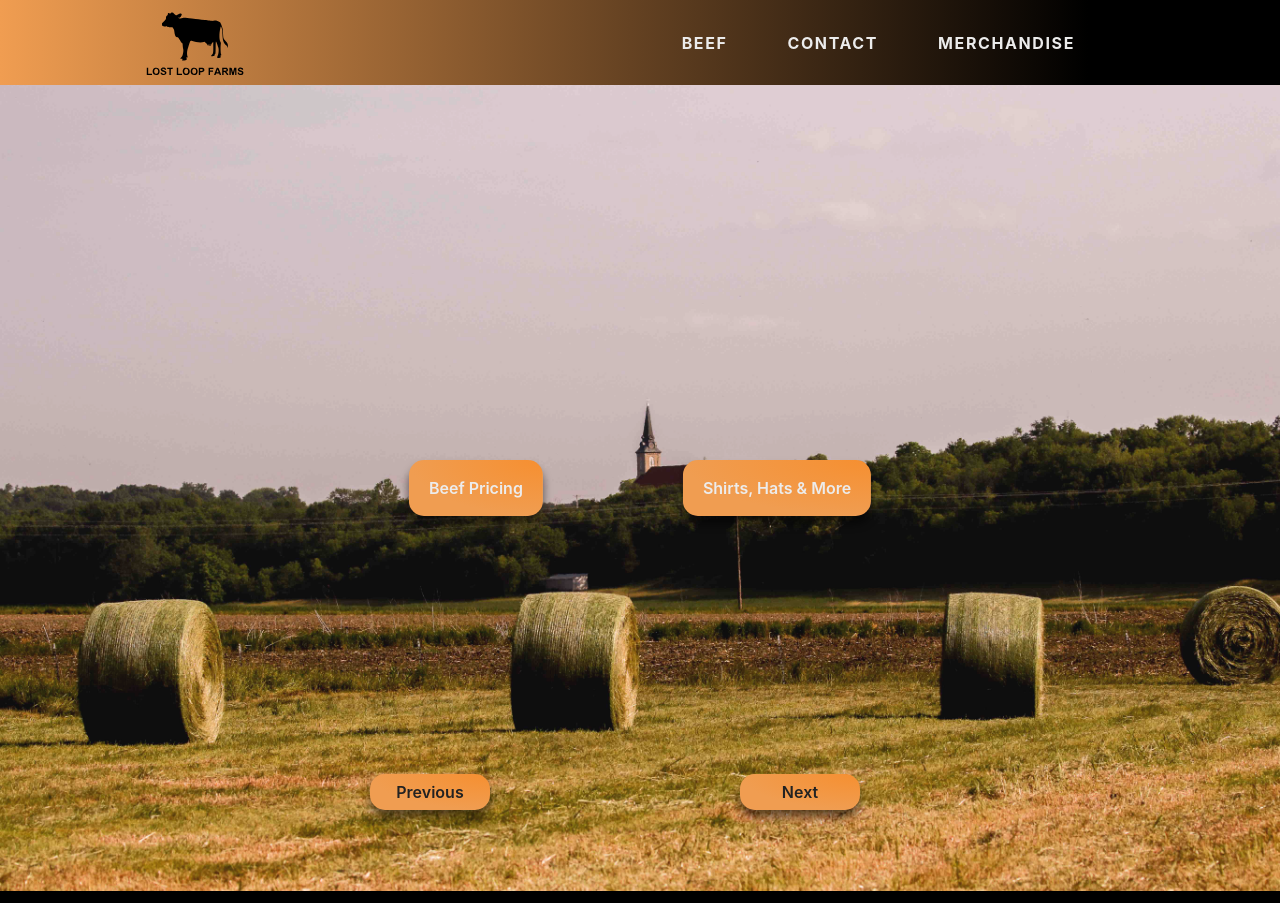
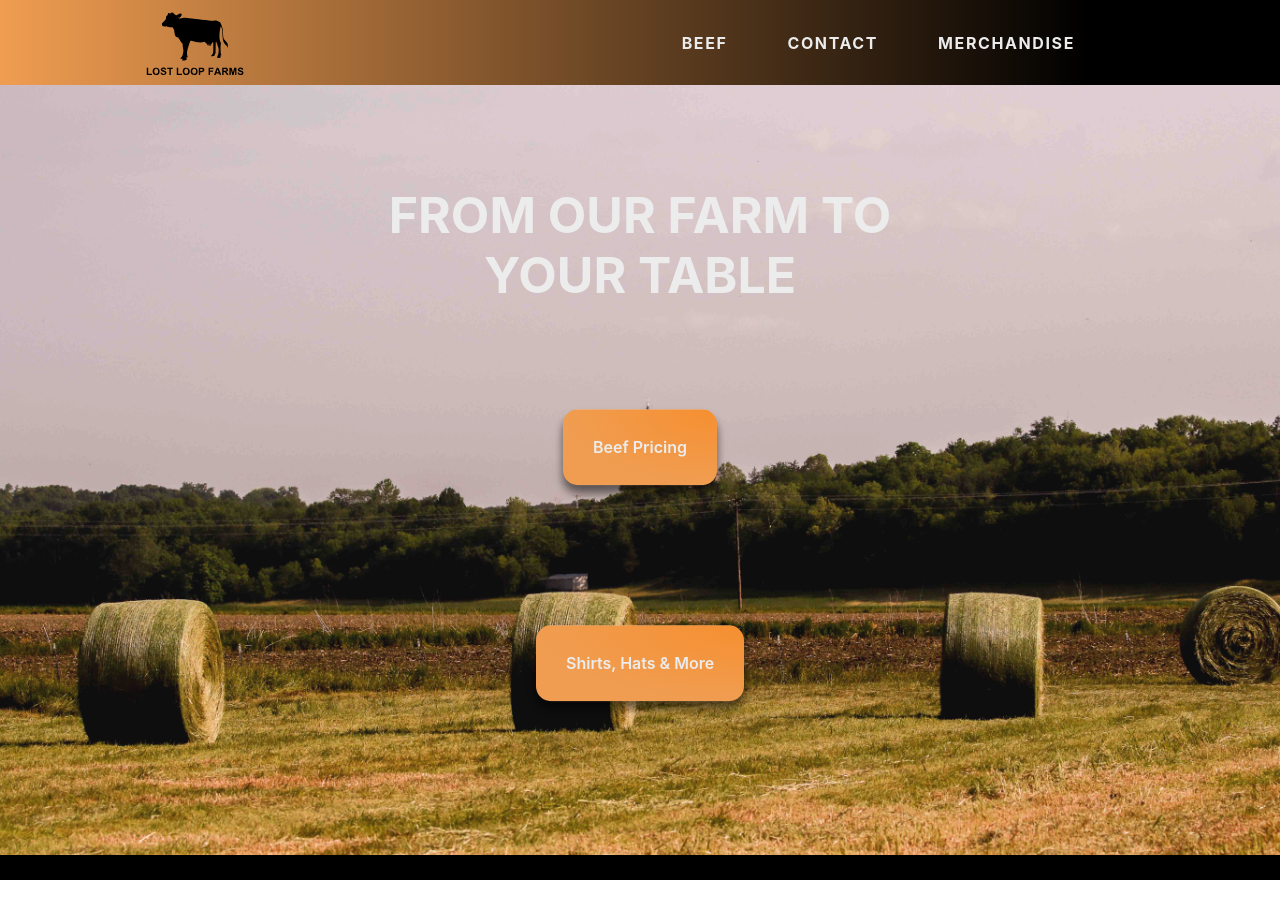
Before and after one commit to SolInvictusx/Lost-Loop, a React (Create React App) app: page / in a window 1280 px wide. Shown: the top 903 px of the page. Built offline with nearby package versions, Linux system fonts and the light colour scheme.

Commit message:
Update home page

```diff
--- a/src/LandingPage/Carousel.js
+++ b/src/LandingPage/Carousel.js
@@ -57,7 +57,7 @@ const Carousel = ({ children }) => {
             if (!paused) {
                 updateIndex(activeIndex + 1);
             }
-        }, 4000);
+        }, 4500);
 
 
         return () => {
@@ -79,34 +79,6 @@ const Carousel = ({ children }) => {
                     return React.cloneElement(child, { width: '100%' });
                 })}
             </div>
-            <div className='indicators'>
-                <button className='prev'
-                    onClick={() => {
-                        updateIndex(activeIndex - 1);
-                    }}
-                >
-                    Previous
-                </button>
-                {React.Children.map(children, (child, index) => {
-                    // return (
-                    //     <button
-                    //         className={`${index === activeIndex ? 'active' : ''}`}
-                    //         onClick={() => {
-                    //             updateIndex(index);
-                    //         }}
-                    //     >
-                    //         {index + 1}
-                    //     </button>
-                    // );
-                })}
-                <button className='next'
-                    onClick={() => {
-                        updateIndex(activeIndex + 1);
-                    }}
-                >
-                    Next
-                </button>
-            </div>
         </div>
     );
 };
--- a/src/LandingPage/LinkDisplay.js
+++ b/src/LandingPage/LinkDisplay.js
@@ -4,6 +4,11 @@ const BeefLink = () => {
     return (
         <div className="display-container">
             <div className="display-box">
+                <p>
+                    <h1 className="table-talk">
+                        From our farm to your table
+                    </h1>
+                </p>
                 <button className="link-btn">
                     <Link to='/beef'>
                         Beef Pricing
--- a/src/css/styles.css
+++ b/src/css/styles.css
@@ -111,36 +111,6 @@ ul {
     justify-content: center;
 }
 
-.indicators>button {
-    transform: translate(-125%, -225%);
-    appearance: none;
-    background-image: radial-gradient(100% 100% at 100% 0, #f68f30 0, #f09d51 100%);
-    box-shadow: rgba(0, 0, 0, 0.4) 0 8px 8px, rgba(0, 0, 0, 0.3) 0 7px 13px -3px, rgba(0, 0, 0, 0.5) 0 0px 0 inset;
-    user-select: none;
-    -webkit-user-select: none;
-    touch-action: manipulation;
-    white-space: nowrap;
-    will-change: box-shadow, transform;
-    box-sizing: border-box;
-    align-items: center;
-    line-height: 1;
-    z-index: 1;
-    cursor: pointer;
-    color: var(--mainBlack);
-    border: none;
-    border-radius: 15px;
-    padding: 10px;
-    min-height: 25px;
-    min-width: 120px;
-    font-size: 16px;
-    margin-left: 250px;
-    font-family: -apple-system, BlinkMacSystemFont, 'Segoe UI', 'Roboto', 'Oxygen',
-        'Ubuntu', 'Cantarell', 'Fira Sans', 'Droid Sans', 'Helvetica Neue',
-        sans-serif;
-    ;
-    font-weight: 600;
-}
-
 .indicators>button.active {
     background-color: var(--primaryColor);
     color: #fff;
@@ -166,7 +136,7 @@ ul {
     top: 50%;
     left: 50%;
     transform: translate(-50%, -50%);
-    z-index: 2;
+    text-align: center;
 }
 
 .link-btn {
@@ -186,7 +156,7 @@ ul {
     color: var(--mainBlack);
     border: none;
     border-radius: 15px;
-    padding: 20px;
+    padding: 30px;
     min-height: 25px;
     min-width: 120px;
     font-size: 16px;
@@ -197,6 +167,17 @@ ul {
     font-weight: 600;
     align-items: center;
     margin: 70px;
+}
+
+.link-btn:hover {
+    background-image: radial-gradient(100% 100% at 100% 0, #ac5d13 0, rgb(0, 0, 0) 95%);
+}
+
+.table-talk {
+    color: var(--mainGrey);
+    text-transform: uppercase;
+    margin-top: 10px;
+    font-size: 50px;
 }
 
 /* End of Link Container */
```
